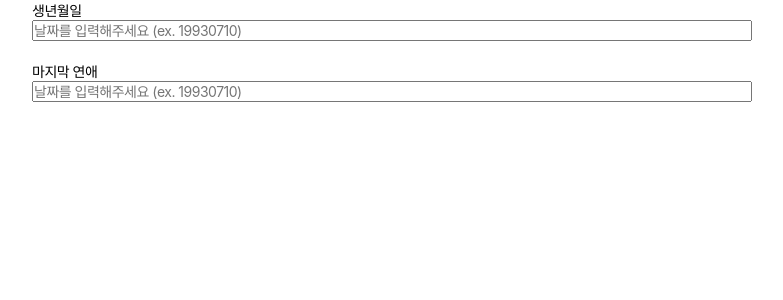
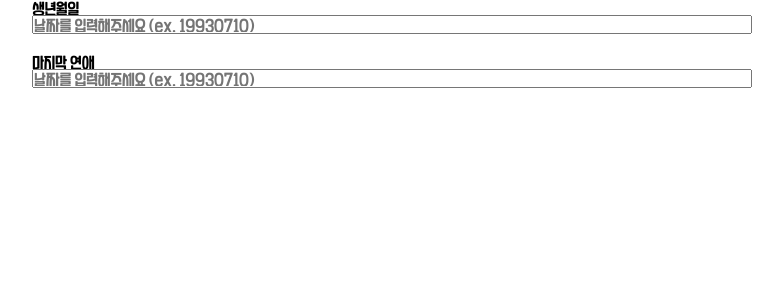
Before and after one commit to fe-olaf/solo, a React (Create React App) app: page / in a window 1280 px wide. Shown: the top 300 px of the page, without its empty margins (248-1031 px from the left). Built offline with nearby package versions, Linux system fonts and the light colour scheme.

Commit message:
feature: font 추가

```diff
--- a/src/scss/reset.scss
+++ b/src/scss/reset.scss
@@ -1,4 +1,11 @@
 @charset "utf-8";
+
+@font-face {
+    font-family: 'yangjin';
+    src: url('../fonts/yangjin.woff') format('woff');
+    font-weight: normal;
+    font-style: normal;
+}
 
 body, p,
 h1, h2, h3, h4, h5, h6,
@@ -8,6 +15,8 @@ table, th, td,
 form, fieldset, legend, input, textarea, button, select {
 	margin: 0;
 	padding: 0;
+
+	font-family: 'yangjin', serif !important;
 }
 
 body,
```
Also changed, not shown: src/fonts/yangjin.woff (added).
